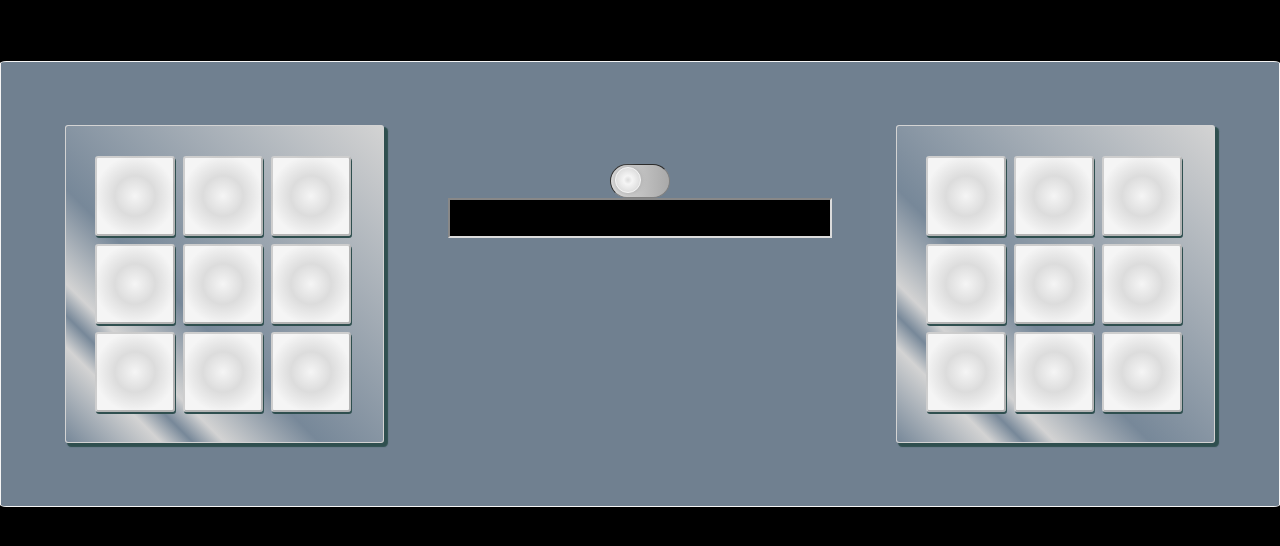
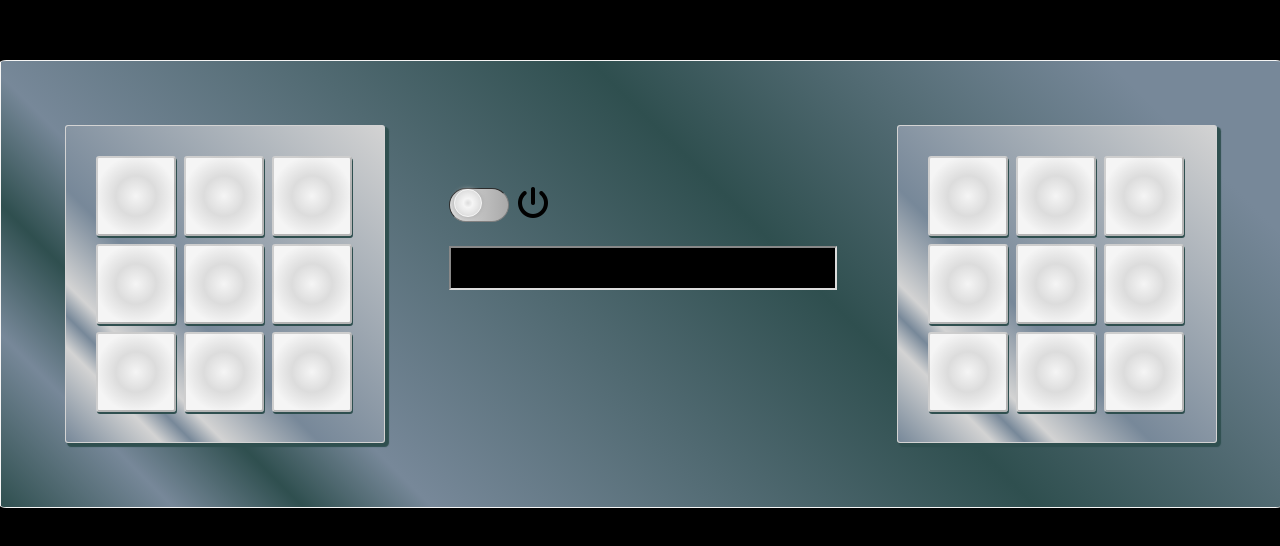
Before and after one commit to Arninator/DrumMaschine, a plain HTML site: page index.html in a window 1280 px wide. Shown: the part 116-662 px from the top of the page. Drawn offline with nearby package versions, Linux system fonts and the light colour scheme; files whose address does not match are found by name.

Commit message:
add power button symbol

```diff
--- a/assets/javaScript.js
+++ b/assets/javaScript.js
@@ -82,10 +82,13 @@ class DrumMaschine extends React.Component {
                     <Button id="C-pad" char="C" file="audio/SLICESNR.WAV" />
                 </div>
                 <div id="controls">
-                    <label className="switch">
-                        <input id="switch-button" type="checkbox" onClick={this.handleChecked}/>
-                        <span className="slider round"></span>
-                    </label>
+                    <div id="power-div">
+                        <label className="switch">
+                            <input id="switch-button" type="checkbox" onClick={this.handleChecked}/>
+                            <span className="slider round"></span>
+                        </label>
+                        <div><i class="fa fa-power-off"></i></div>
+                    </div>
                     <Display id="display" value=""/>
                 </div>
                 <div className="drum-maschine" id="drum-maschine2" onClick={this.handlePush} onKeyDown={this.pressKey}>
--- a/assets/style.css
+++ b/assets/style.css
@@ -20,7 +20,8 @@ body {
     justify-content: space-between;
     align-items: center;
 
-    background-color: slategray;
+    background-image: linear-gradient(45deg, darkslategrey, lightslategray 10%, darkslategrey, lightslategray 25%, darkslategrey 60%, lightslategray 90%);
+    /* background-color: slategray; */
     border: 1px solid whitesmoke;
     border-radius: 0.5%;
 
@@ -91,13 +92,25 @@ body {
     display: flex;
     flex-direction: column;
     justify-content: flex-start;
-    align-items: center;
+    align-items: baseline;
+
+    font-size: 2rem;
+    font-weight: 900;
+    font-family: monospace;
+    color: black;
+}
+#power-div {
+    display: flex;
+    flex-direction: row;
+    justify-content: flex-start;
+    align-items: baseline;
 }
 .switch {
     position: relative;
     display: inline-block;
     width: 60px;
     height: 34px;
+    margin: 3vh 1vh 3vh 0vh;
 }
 
 /* Hide default HTML checkbox */
--- a/index.html
+++ b/index.html
@@ -5,9 +5,11 @@
     <meta http-equiv="X-UA-Compatible" content="IE=edge">
     <meta name="viewport" content="width=device-width, initial-scale=1.0">
 
-    <link href="https://cdn.jsdelivr.net/npm/bootstrap@5.1.3/dist/css/bootstrap.min.css" rel="stylesheet">
+    <!-- <link href="https://cdn.jsdelivr.net/npm/bootstrap@5.1.3/dist/css/bootstrap.min.css" rel="stylesheet"> -->
+    <link rel="stylesheet" href="https://cdnjs.cloudflare.com/ajax/libs/font-awesome/4.7.0/css/font-awesome.min.css">
     <link rel="stylesheet" href="assets/style.css" type="text/css">
 
+    <script type="module" src="https://kit.fontawesome.com/a076d05399.js" crossorigin="anonymous"></script>
     <script type="module" crossorigin="anonymous" src="https://unpkg.com/@babel/standalone/babel.min.js"></script>
     <script type="module" crossorigin="anonymous" src="https://unpkg.com/react@18/umd/react.development.js"></script>
     <script type="module" crossorigin="anonymous" src="https://unpkg.com/react-dom@18/umd/react-dom.development.js"></script>
```
